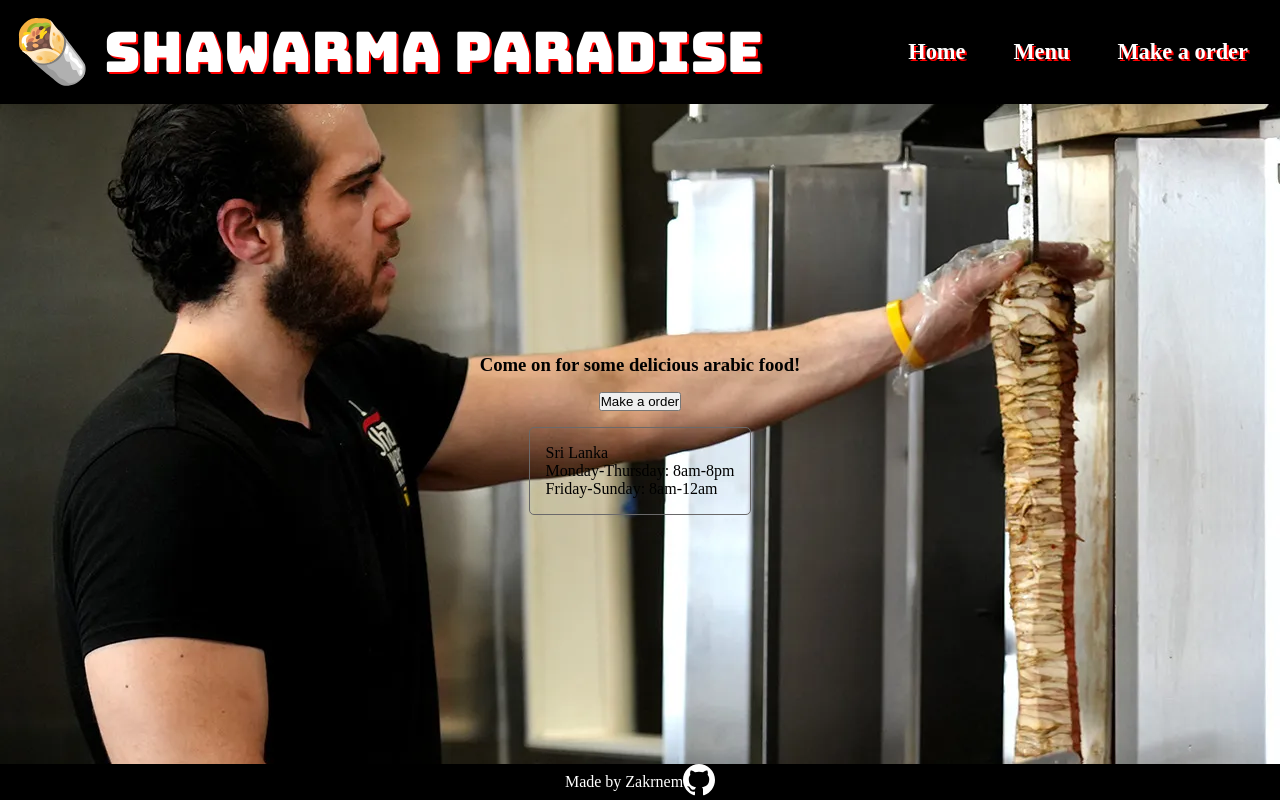
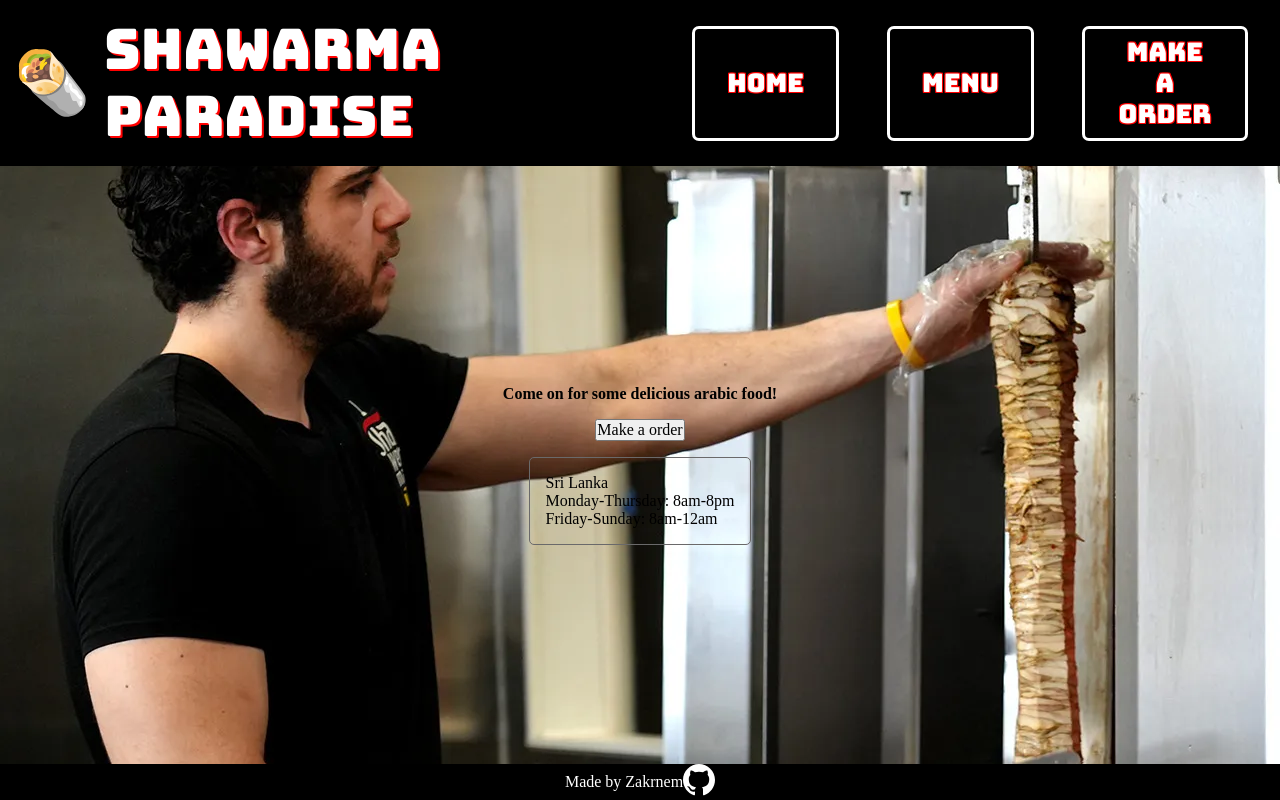
Before and after one commit to zakrnem/restaurant-page, a website built with webpack: page dist/index.html in a window 1280 px wide. Built offline with Linux system fonts and the light colour scheme.

Commit message:
Style nav buttons

```diff
--- a/src/style.css
+++ b/src/style.css
@@ -3,9 +3,16 @@
     src: url(Bungee-Regular.ttf);
 }
 
+:root {
+    --red: #ff0000;
+    --darkred: #920000;
+  }
+
 * {
     margin: 0;
     padding: 0;
+    font-size: inherit;
+    font-family: inherit;
 }
 
 body {
@@ -35,20 +42,35 @@ header > .logo {
     flex: auto;
     font-size: 3.5rem;
     font-family: title;
-    text-shadow: 2px 2px #ff0000;
+    text-shadow: 2px 2px var(--red);
 }
 
 .nav {
     display: flex;
     gap: 3rem;
-    padding: 1rem;
-    font-size: 1.4rem;
-    font-weight: bolder;
-    text-shadow: 2px 2px #ff0000;
+    padding: 0 1rem;
+
 }
 
-.nav > *:hover {
-    color: #e39c9c;
+.nav-button {
+    padding: 0.5rem 2rem;
+    border-radius: 7px;
+    background-color: black;
+    color: white;
+    border: 3px solid white;
+    font-size: 1.6rem;
+    text-shadow: -1px -1px 0 var(--red), 1px -1px 0 var(--red), -1px 1px 0 var(--red), 1px 1px 0 var(--red);
+    font-family: title;
+}
+
+.nav-button:hover {
+    border: 3px solid var(--red);
+    text-shadow: -2px -2px 0 var(--red), 2px -2px 0 var(--red), -2px 2px 0 var(--red), 2px 2px 0 var(--red);
+}
+
+.nav-button:active {
+    border: 3px solid var(--darkred);
+    text-shadow: -2px -2px 0 var(--darkred), 2px -2px 0 var(--darkred), -2px 2px 0 var(--darkred), 2px 2px 0 var(--darkred);
 }
 
 main {
```
Also changed, not shown: dist/index.html, dist/main.js.
